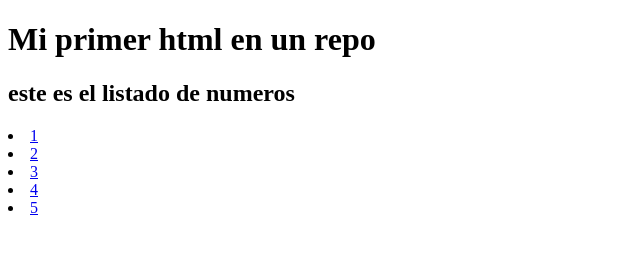
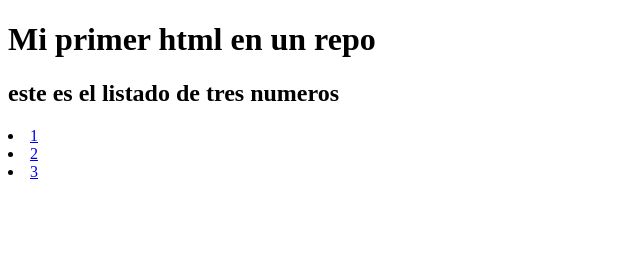
Before and after one commit to JuanEceverry/my_first_repo, a plain HTML site: page index.html in a window 1280 px wide. Shown: the whole page, without its empty margins (0-640 px from the left). Drawn offline with Linux system fonts and the light colour scheme.

Commit message:
Este es un commit desde la rama feature_1

```diff
--- a/index.html
+++ b/index.html
@@ -8,11 +8,9 @@
 </head>
 <body>
     <h1>Mi primer html en un repo</h1>
-    <h2>este es el listado de numeros</h2>
+    <h2>este es el listado de tres numeros</h2>
     <li><a href="1">1</a></li>
     <li><a href="2">2</a></li>
     <li><a href="3">3</a></li>
-    <li><a href="4">4</a></li>
-    <li><a href="5">5</a></li>
-</body>
+ </body>
 </html>
```
